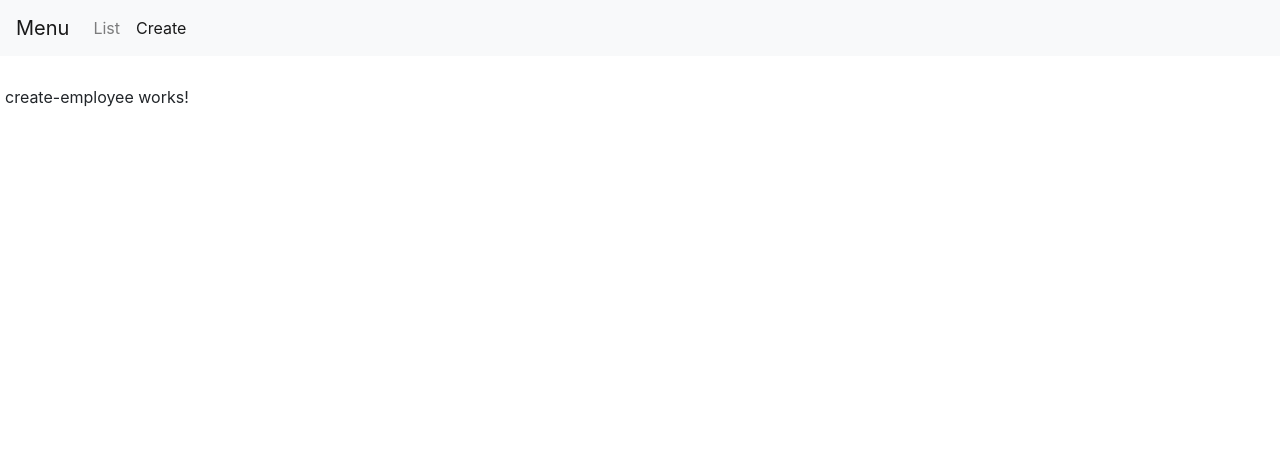
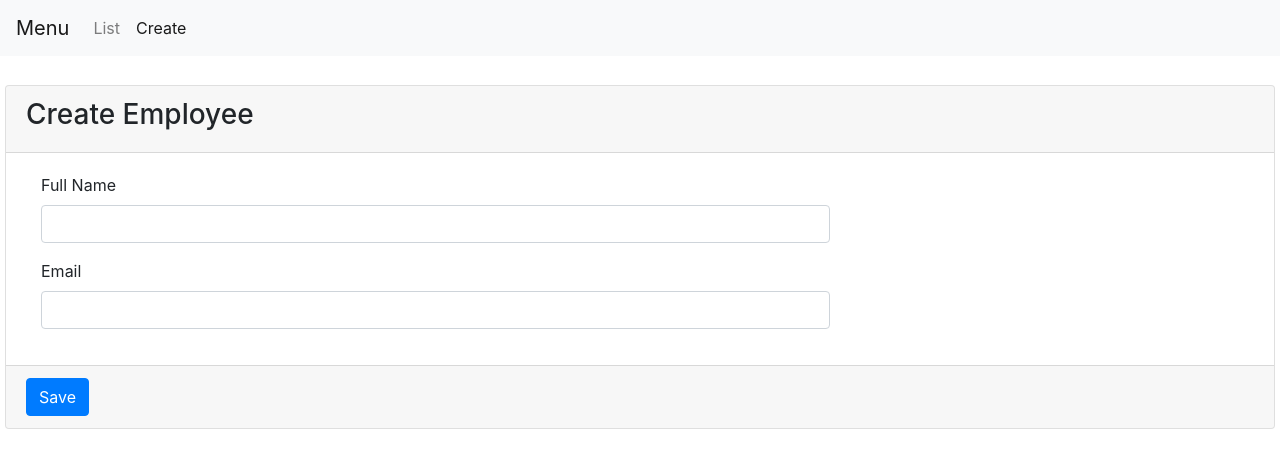
Before and after one commit to bartvanhoey/Angular6Tutorial, an Angular app: page /create in a window 1280 px wide. Shown: the top 468 px of the page. Built offline with nearby package versions, Linux system fonts and the light colour scheme.

Commit message:
end clip 4 Angular reactive forms

```diff
--- a/src/app/app.module.ts
+++ b/src/app/app.module.ts
@@ -1,5 +1,6 @@
 import { BrowserModule } from '@angular/platform-browser';
 import { NgModule } from '@angular/core';
+import { ReactiveFormsModule } from '@angular/forms';
 import { AppComponent } from './app.component';
 import { CreateEmployeeComponent } from './employee/create-employee.component';
 import { ListEmployeeComponent } from './employee/list-employee.component';
@@ -14,7 +15,8 @@
   ],
   imports: [
     BrowserModule,
-    AppRoutingModule
+    AppRoutingModule,
+    ReactiveFormsModule
   ],
   providers: [],
   bootstrap: [AppComponent]
--- a/src/app/employee/create-employee.component.html
+++ b/src/app/employee/create-employee.component.html
@@ -1,3 +1,22 @@
-<p>
-  create-employee works!
-</p>
+<form [formGroup]="employeeForm" (ngSubmit)="onSubmit()" class="form-horizontal">
+  <div class="card">
+    <div class="card-header">
+      <h3>Create Employee</h3>
+    </div>
+    <div class="card-body">
+      <div class="form-group">
+        <label for="fullName" class="col-sm-2 control-label">Full Name</label>
+        <div class="col-sm-8">
+          <input formControlName="fullName" id="fullName" type="text" class="form-control"></div>
+      </div>
+      <div class="form-group">
+        <label for="email" class="col-sm-2 control-label">Email</label>
+        <div class="col-sm-8">
+          <input formControlName="email" id=email type="text" class="form-control"></div>
+      </div>
+    </div>
+    <div class="card-footer">
+      <button class="btn btn-primary" type="submit">Save</button>
+    </div>
+  </div>
+</form>
--- a/src/app/employee/create-employee.component.ts
+++ b/src/app/employee/create-employee.component.ts
@@ -1,4 +1,5 @@
 import { Component, OnInit } from '@angular/core';
+import { FormGroup, FormControl} from '@angular/forms';
 
 @Component({
   selector: 'app-create-employee',
@@ -6,10 +7,18 @@
   styleUrls: ['./create-employee.component.css']
 })
 export class CreateEmployeeComponent implements OnInit {
+  employeeForm: FormGroup;
 
   constructor() { }
 
   ngOnInit() {
+    this.employeeForm = new FormGroup({
+      fullName: new FormControl(),
+      email: new FormControl()
+    });
   }
 
+  onSubmit(): void {
+    console.log(this.employeeForm.value);
+  }
 }
```
